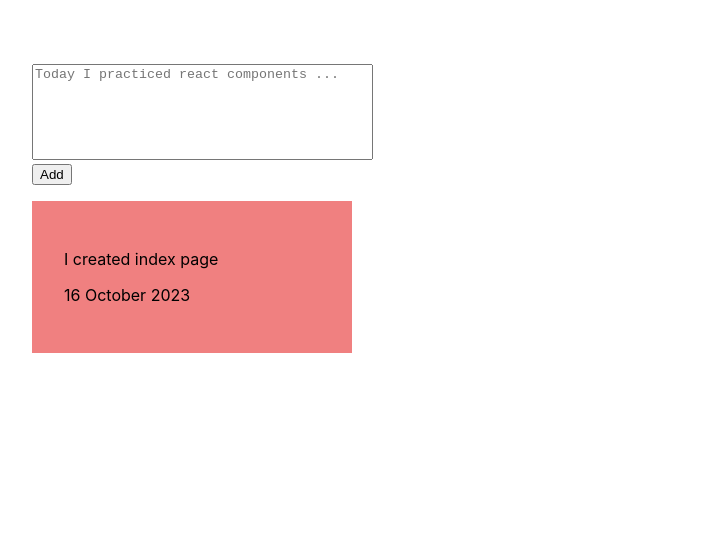
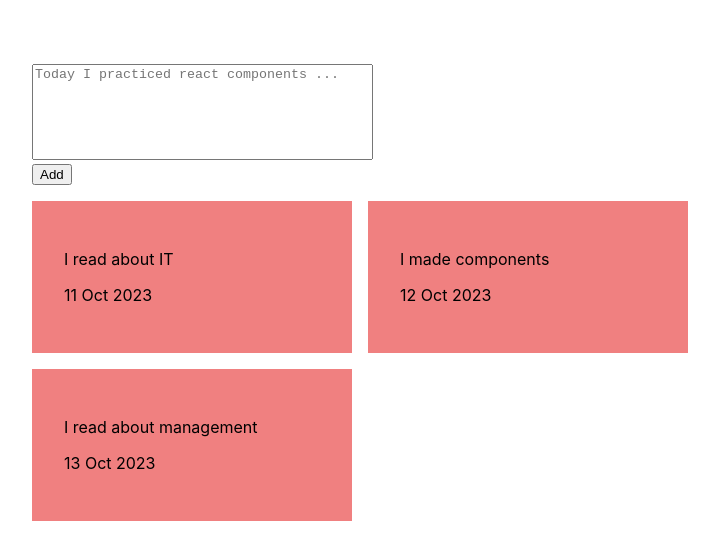
Before and after one commit to ra2dd/learn-daybook, a React (Create React App) app: page / in a window 1280 px wide. Shown: the top 560 px of the page, without its empty margins (272-991 px from the left). Built offline with nearby package versions, Linux system fonts and the light colour scheme.

Commit message:
make components out of app content

```diff
--- a/src/App.js
+++ b/src/App.js
@@ -1,23 +1,21 @@
+import Form from "./components/Form";
+import Daybook from "./components/Daybook"
+
 function App(props) {
 
+  const daybookList = props.daybookData?.map((dayItem) => (
+    <Daybook
+      id={dayItem.id}
+      content={dayItem.content}
+      date={dayItem.date}
+      key={dayItem.id} />
+  ));
 
   return (
     <main>
-      <form className="daybook-form">
-        <textarea
-          placeholder="Today I practiced react components ..."
-          autocomplete="off"
-          rows={6}
-          cols={40}
-        />
-        <button type="submit">Add</button>
-      </form>
-
+      <Form />
       <section>
-        <div className="daybook">
-          <p>I created index page</p>
-          <p>16 October 2023</p>
-        </div>
+        {daybookList}
       </section>
     </main>
   );
--- /dev/null
+++ b/src/components/Daybook.js
@@ -0,0 +1,10 @@
+import React from "react";
+
+export default function Daybook(props) {
+  return (
+    <div className="daybook" id={props.id}>
+      <p>{props.content}</p>
+      <p>{props.date}</p>
+    </div>
+  )
+}
--- /dev/null
+++ b/src/components/Form.js
@@ -0,0 +1,15 @@
+import React from "react";
+
+export default function Form() {
+  return (
+    <form className="daybook-form">
+      <textarea
+        placeholder="Today I practiced react components ..."
+        autoComplete="off"
+        rows={6}
+        cols={40}
+      />
+      <button type="submit">Add</button>
+    </form>
+  )
+}
--- a/src/index.js
+++ b/src/index.js
@@ -5,8 +5,14 @@ import App from './App';
 
 const root = ReactDOM.createRoot(document.getElementById('root'));
 
+const DATA = [
+  { id: "daybook-0", content: "I read about IT", date: "11 Oct 2023" },
+  { id: "daybook-1", content: "I made components", date: "12 Oct 2023" },
+  { id: "daybook-2", content: "I read about management", date: "13 Oct 2023" },
+]
+
 root.render(
   <React.StrictMode>
-    <App title='Learn daybook'/>
+    <App daybookData={DATA} />
   </React.StrictMode>
 );
```
